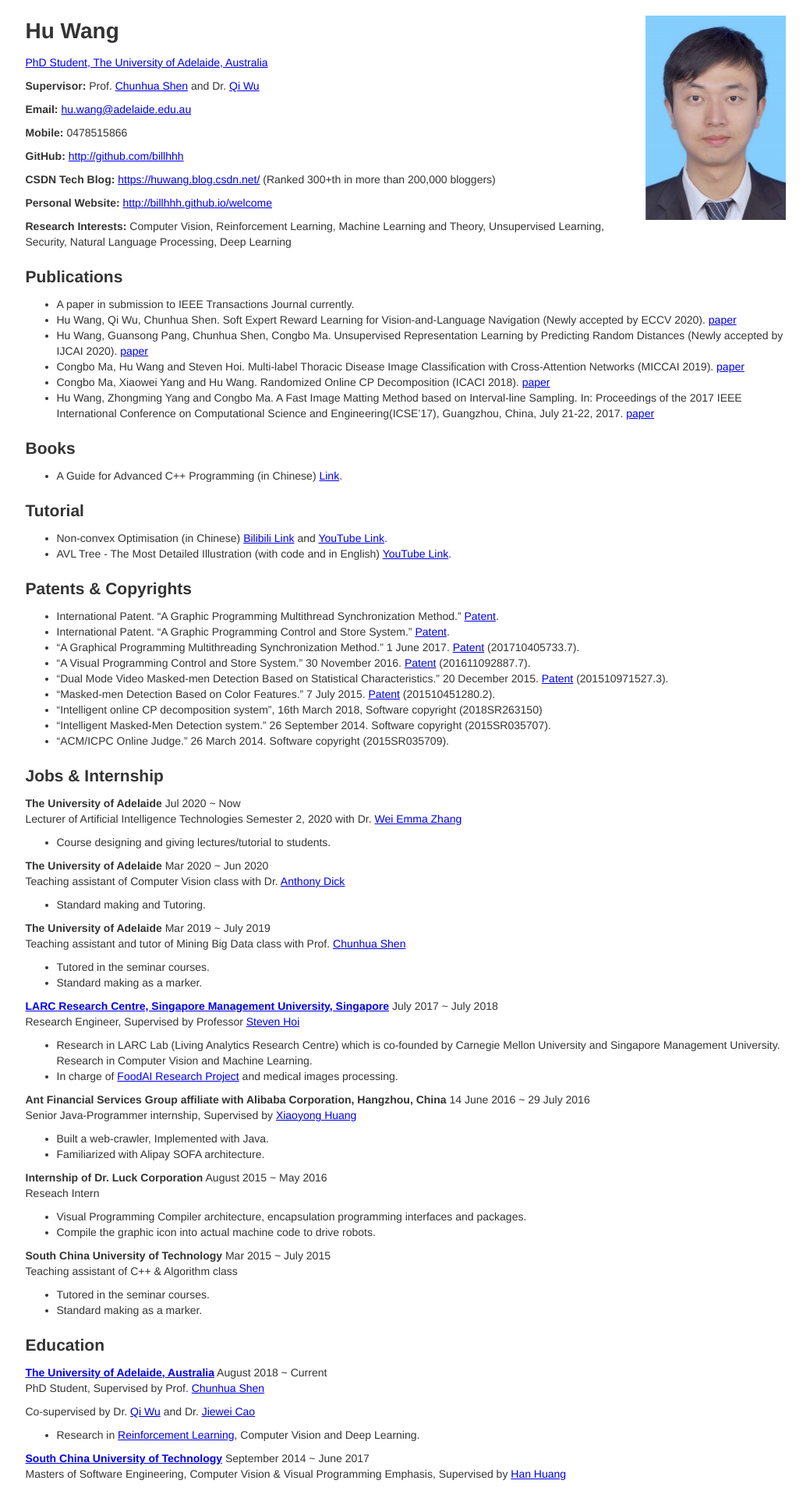
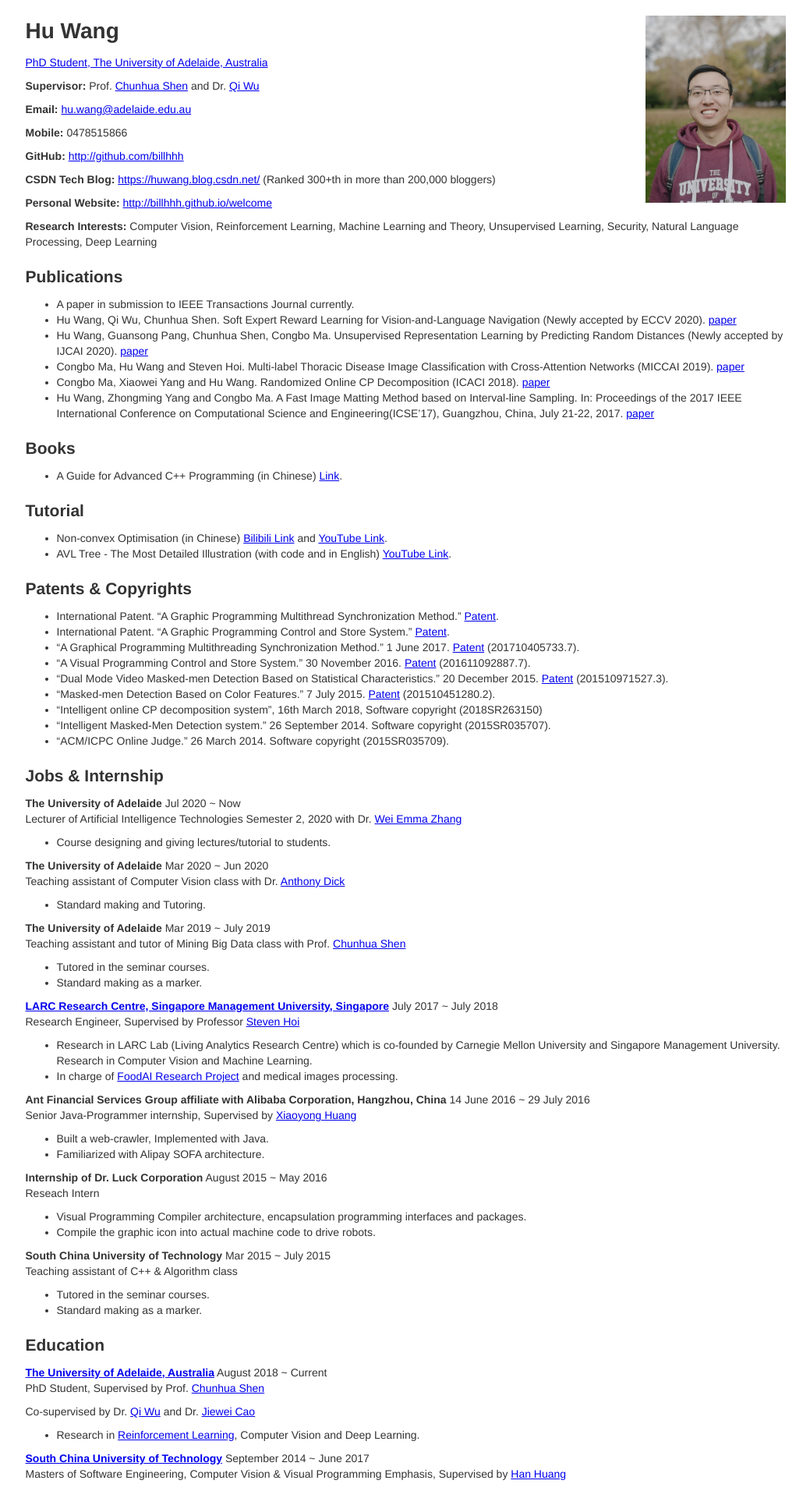
Before and after one commit to billhhh/whblog-omega, a Jekyll site: the page res/index.html, which Jekyll copies as it is, in a window 1280 px wide. Shown: the top 1912 px of the page at 78% size, without its empty margins (120-1159 px from the left). Built offline with Jekyll 4.4.1, drawn with Linux system fonts in a browser that asks for light colours.

Commit message:
Update index.html

```diff
--- a/res/index.html
+++ b/res/index.html
@@ -10,7 +10,7 @@
 <body>
   <div class="container">
     <main>
-      <img src='./pic.png' class="photo"/>
+      <img src='./photo-huwang.jpeg' class="photo"/>
       <h1>Hu Wang</h1>
       <p><a href = "https://www.adelaide.edu.au/aiml/our-people#aiml-students">PhD Student, The University of Adelaide, Australia</a></p>
       <p>
```
